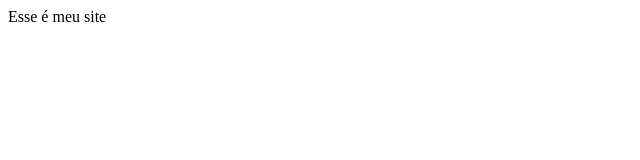
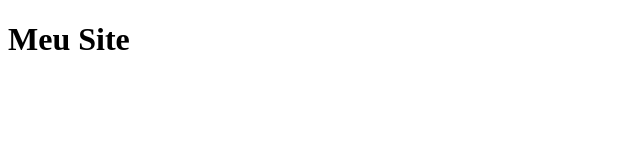
Before and after one commit to eriqeine/site, a plain HTML site: page index.html in a window 1280 px wide. Shown: the whole page, without its empty margins (0-640 px from the left). Drawn offline with Linux system fonts and the light colour scheme.

Commit message:
Inclusão do titulo

```diff
--- a/index.html
+++ b/index.html
@@ -5,6 +5,6 @@
 <title> Meu Site </title>
 </head>
 <body>
-Esse é meu site
+<h1> Meu Site</h1>
 </body>
 </html>
```
